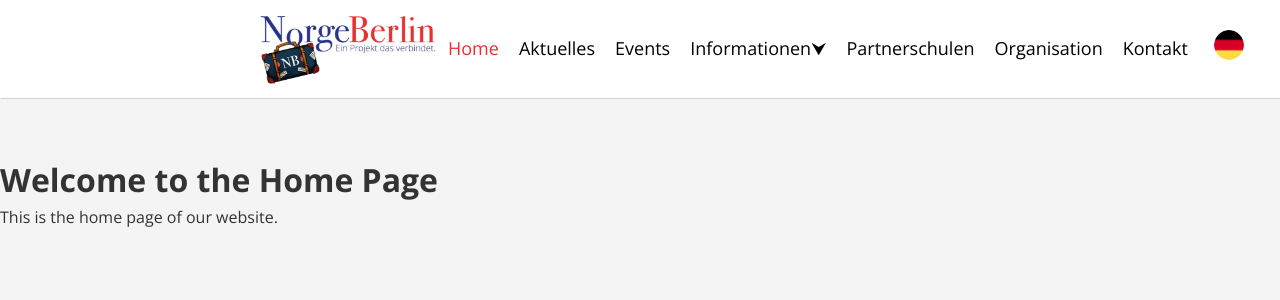
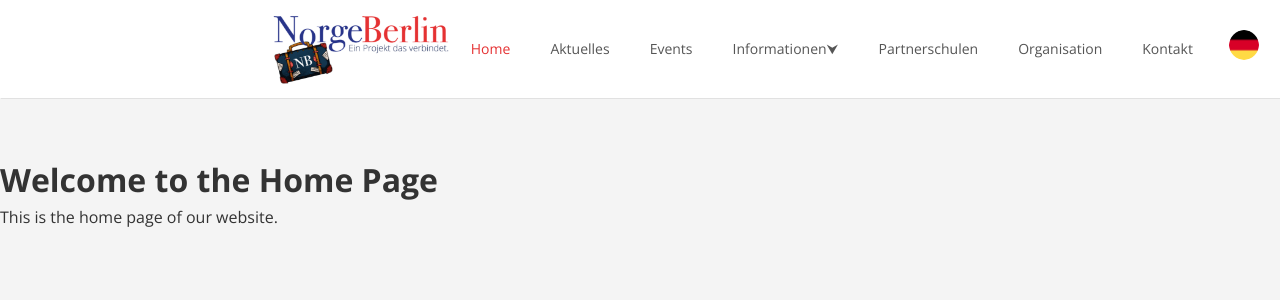
Before and after one commit to SandrZeus/NorgeBerlin, a React (Vite) app in the folder frontend/: page / in a window 1280 px wide. Shown: the top 300 px of the page. Built offline with nearby package versions, Linux system fonts and the light colour scheme.

Commit message:
updated header

```diff
--- a/frontend/src/Components/Header.jsx
+++ b/frontend/src/Components/Header.jsx
@@ -1,4 +1,4 @@
-import React, { useState } from "react";
+import React, { useState, useEffect } from "react";
 import { NavLink, useLocation } from "react-router-dom";
 import { useTranslation } from "react-i18next";
 import LanguageSwitcher from "./LanguageSwitcher";
@@ -10,11 +10,12 @@ const Header = () => {
   const { t } = useTranslation();
   const location = useLocation();
   const [menuActive, setMenuActive] = useState(false);
+  const [isShrunk, setIsShrunk] = useState(false);
 
   const dropdownPaths = [
     '/informationen-fuer-gasteltern',
     '/informationen-fuer-gastschueler',
-    '/berlintour',
+    '/berlin-tour',
   ];
 
   const isDropdownActive = dropdownPaths.includes(location.pathname);
@@ -27,8 +28,23 @@ const Header = () => {
     setMenuActive(false);
   };
 
+  useEffect(() => {
+    const handleScroll = () => {
+      if (window.scrollY > 50) {
+        setIsShrunk(true);
+      } else {
+        setIsShrunk(false);
+      }
+    };
+
+    window.addEventListener("scroll", handleScroll);
+    return () => {
+      window.removeEventListener("scroll", handleScroll);
+    };
+  }, []);
+
   return (
-    <header>
+    <header className={isShrunk ? "shrink" : ""}>
       <div className="logo-container">
         <NavLink to="/">
           <img src={logo} alt="logo" className="nav-logo" />
@@ -53,7 +69,7 @@ const Header = () => {
           </li>
           <li className="nav-item">
             <NavLink className={({ isActive }) => isDropdownActive ? "active-link" : "" } onClick={closeMenu}>
-            {t("Informationen")}⮟
+              {t("Informationen")}⮟
             </NavLink>
             <ul className="nav-dropdown">
               <li className="nav-dropdown-item">
--- a/frontend/src/Styles/Header.css
+++ b/frontend/src/Styles/Header.css
@@ -6,25 +6,35 @@ header {
   position: fixed;
   width: 100%;
   z-index: 100;
-    border: black;
-    box-shadow: 1px 0px 1px;
+  box-shadow: 1px 0px 1px gray;
+  transition: all 0.3s ease;
+}
+
+header.shrink {
+  padding: 0px 0;
 }
 
 .logo-container {
   display: block;
-  margin-left: 20%;
+  margin-left: 21%;
 }
 
 .nav-logo {
   width: 182px;
   height: 90px;
+  transition: all 0.3s ease;
+}
+
+header.shrink .nav-logo {
+  width: 111px; /* Adjust width for smaller logo */
+  height: 55px; /* Adjust height for smaller logo */
 }
 
 .nav-container {
   flex: 1;
   display: flex;
   justify-content: center;
-  margin-right: 12.2%;
+  margin-right: 22%;
 }
 
 .nav-list {
@@ -37,15 +47,16 @@ header {
 
 .nav-item {
   position: relative;
-  font-size: 18px;
-  margin: 0 10px;
+  font-size: 14px;
+  font-weight: 500;
+  margin: 0 20px;
   cursor: pointer;
   transition: color 0.3s ease;
 }
 
 .nav-item a {
   text-decoration: none;
-  color: black;
+  color: rgb(85, 85, 85);
   transition: color 0.3s ease;
 }
 
@@ -60,9 +71,8 @@ header {
   top: 30px;
   left: 0;
   background-color: #fff;
-  border: 1px solid #ddd;
-  padding: 10px;
-  box-shadow: 0px 4px 8px rgba(0, 0, 0, 0.1);
+  border: 1px solid #ece9e9;
+  padding: 1px;
   transition: visibility 0s, opacity 0.3s ease;
   list-style-type: none;
   text-align: left;
@@ -84,18 +94,16 @@ header {
   white-space: nowrap;
   cursor: pointer;
   transition: background-color 0.3s ease;
+  border: rgb(255, 255, 255);
+  box-shadow: 0px 1px 0px rgb(224, 224, 224);
 }
 
 .nav-dropdown-item a {
   text-decoration: none;
-  color: black;
+  color: rgb(85, 85, 85);
   display: block;
   width: 100%;
   height: 100%;
-}
-
-.nav-dropdown-item:hover {
-  background-color: #f0f0f0;
 }
 
 .nav-dropdown-item:hover a {
```
Also changed, not shown: frontend/src/Pages/Home.jsx (+30 -0 lines). Lines whose indentation alone changed are shown as unchanged.
